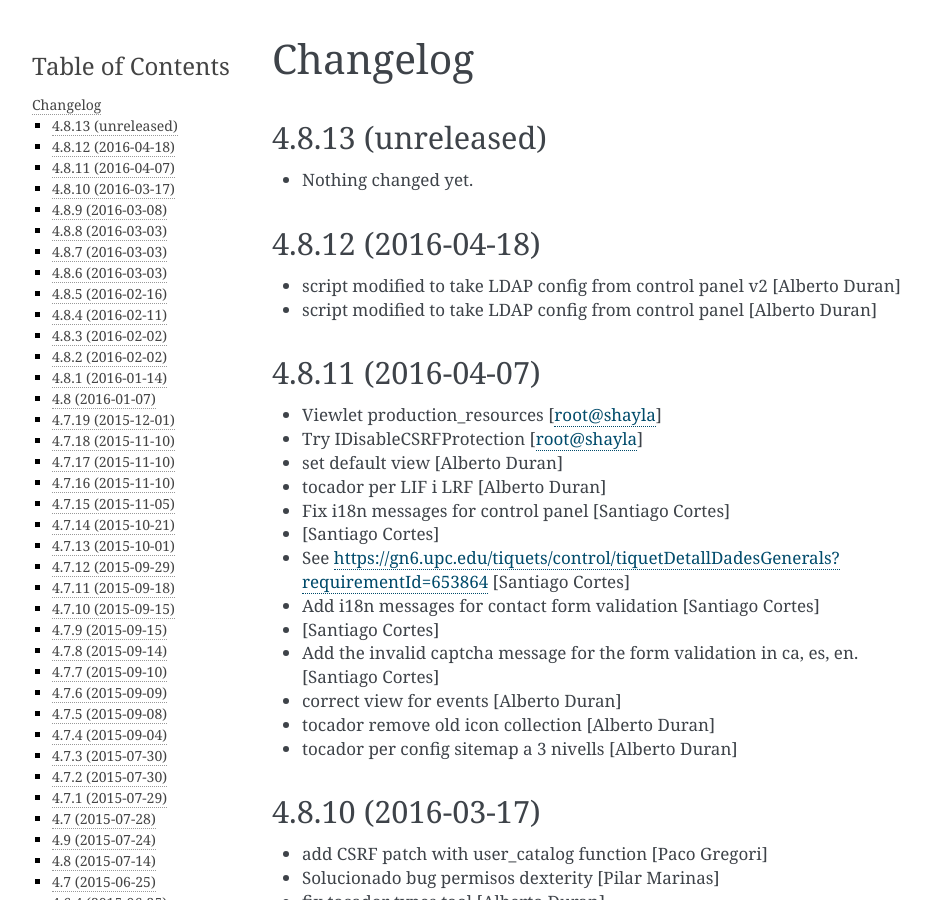
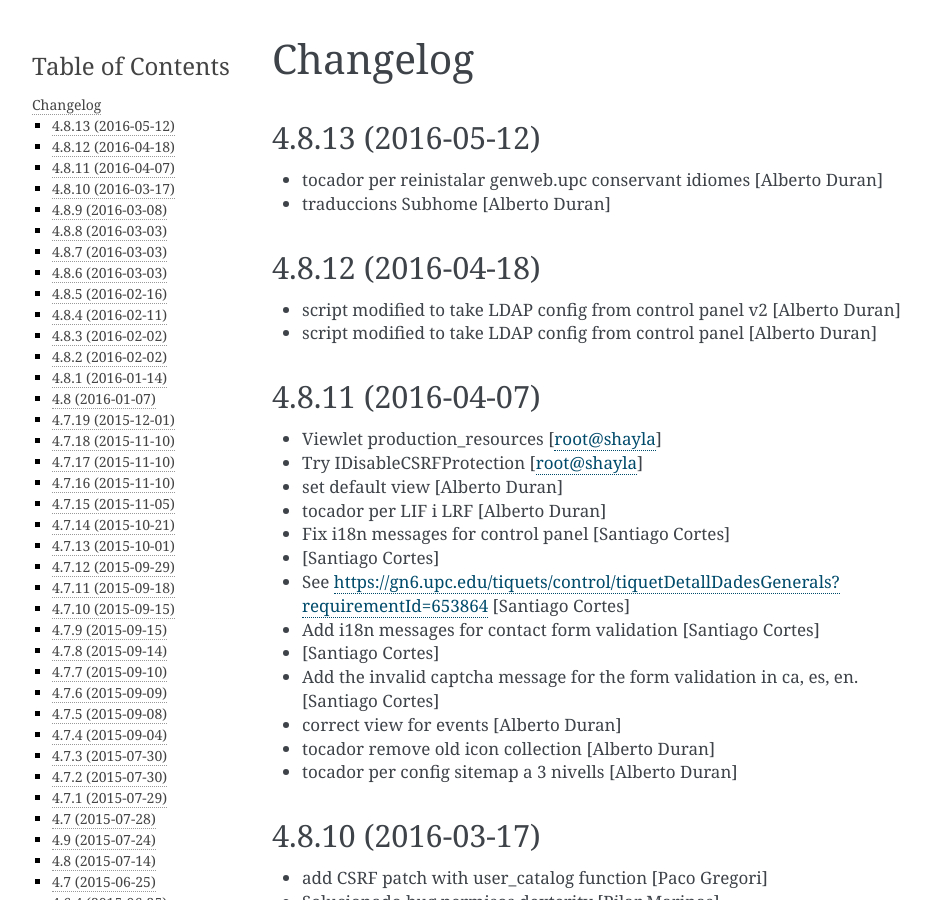
Before and after one commit to UPCnet/genweb.core, a Sphinx documentation site: the page built from docs/HISTORY.rst, in a window 1280 px wide and 900 px high. Shown: the whole window, without its empty margins (148-1079 px from the left). Built offline with Sphinx 7.4.7, drawn with Linux system fonts in a browser that asks for light colours.

Commit message:
Preparing release 4.8.13

```diff
--- a/docs/HISTORY.rst
+++ b/docs/HISTORY.rst
@@ -1,11 +1,11 @@
 Changelog
 =========
 
-4.8.13 (unreleased)
+4.8.13 (2016-05-12)
 -------------------
 
-- Nothing changed yet.
-
+* tocador per reinistalar genweb.upc conservant idiomes [Alberto Duran]
+* traduccions Subhome [Alberto Duran]
 
 4.8.12 (2016-04-18)
 -------------------
--- a/setup.py
+++ b/setup.py
@@ -1,7 +1,7 @@
 from setuptools import setup, find_packages
 import os
 
-version = '4.8.13.dev0'
+version = '4.8.13'
 
 README = open('README.rst').read()
 HISTORY = open(os.path.join('docs', 'HISTORY.rst')).read()
```
